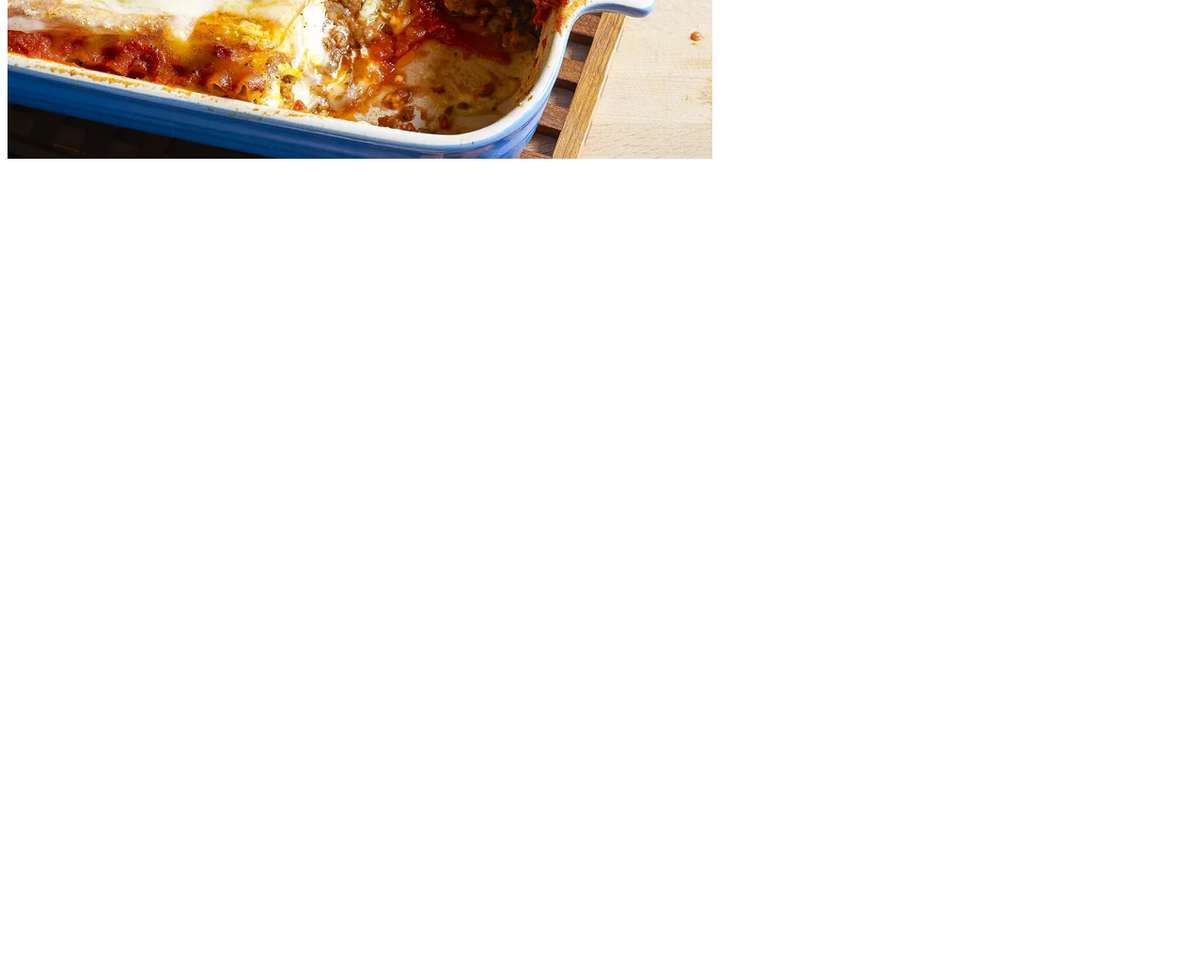
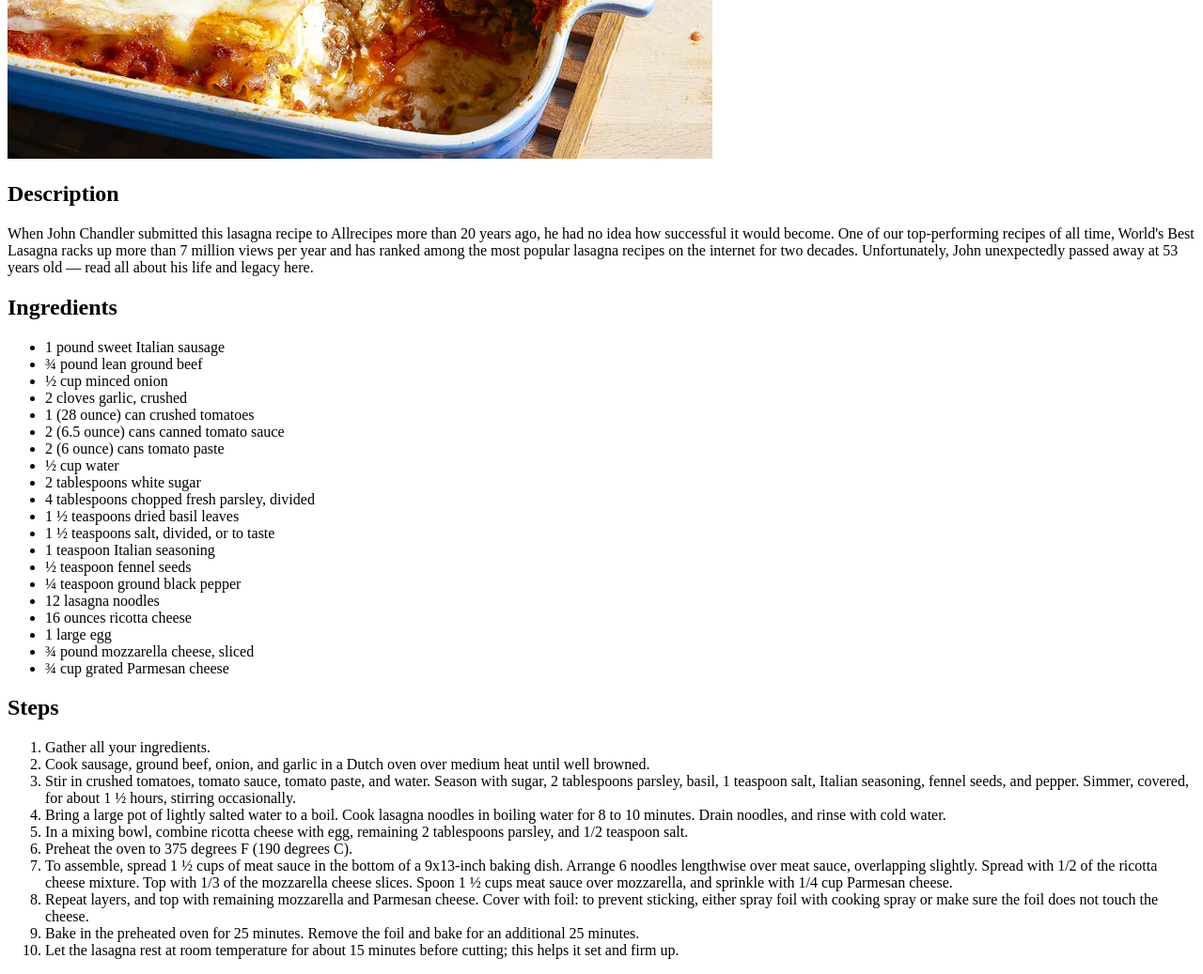
Before and after one commit to DanielKlimek/odin-recipes, a plain HTML site: page recipes/lasgna.html in a window 1280 px wide. Shown: the part 500-1537 px from the top of the page at 94% size. Before the commit the page ends 800 px from the top, so only its background shows below. Drawn offline with Linux system fonts and the light colour scheme.

Commit message:
adding content to lasgna page
adding description, ingredients and steps for lasgna dish

```diff
--- a/recipes/lasgna.html
+++ b/recipes/lasgna.html
@@ -8,6 +8,83 @@
   <body>
     <a href="../index.html">Home</a>
     <h1>World's Best Lasagna</h1>
-    <img src="../pictures/lasgna.webp" alt="Lasagna">
+    <img src="../pictures/lasgna.webp" alt="Lasagna" />
+    <h2>Description</h2>
+    <p>
+      When John Chandler submitted this lasagna recipe to Allrecipes more than
+      20 years ago, he had no idea how successful it would become. One of our
+      top-performing recipes of all time, World's Best Lasagna racks up more
+      than 7 million views per year and has ranked among the most popular
+      lasagna recipes on the internet for two decades. Unfortunately, John
+      unexpectedly passed away at 53 years old — read all about his life and
+      legacy here.
+    </p>
+    <h2>Ingredients</h2>
+    <ul>
+      <li>1 pound sweet Italian sausage</li>
+      <li>¾ pound lean ground beef</li>
+      <li>½ cup minced onion</li>
+      <li>2 cloves garlic, crushed</li>
+      <li>1 (28 ounce) can crushed tomatoes</li>
+      <li>2 (6.5 ounce) cans canned tomato sauce</li>
+      <li>2 (6 ounce) cans tomato paste</li>
+      <li>½ cup water</li>
+      <li>2 tablespoons white sugar</li>
+      <li>4 tablespoons chopped fresh parsley, divided</li>
+      <li>1 ½ teaspoons dried basil leaves</li>
+      <li>1 ½ teaspoons salt, divided, or to taste</li>
+      <li>1 teaspoon Italian seasoning</li>
+      <li>½ teaspoon fennel seeds</li>
+      <li>¼ teaspoon ground black pepper</li>
+      <li>12 lasagna noodles</li>
+      <li>16 ounces ricotta cheese</li>
+      <li>1 large egg</li>
+      <li>¾ pound mozzarella cheese, sliced</li>
+      <li>¾ cup grated Parmesan cheese</li>
+    </ul>
+    <h2>Steps</h2>
+    <ol>
+      <li>Gather all your ingredients.</li>
+      <li>
+        Cook sausage, ground beef, onion, and garlic in a Dutch oven over medium
+        heat until well browned.
+      </li>
+      <li>
+        Stir in crushed tomatoes, tomato sauce, tomato paste, and water. Season
+        with sugar, 2 tablespoons parsley, basil, 1 teaspoon salt, Italian
+        seasoning, fennel seeds, and pepper. Simmer, covered, for about 1 ½
+        hours, stirring occasionally.
+      </li>
+      <li>
+        Bring a large pot of lightly salted water to a boil. Cook lasagna
+        noodles in boiling water for 8 to 10 minutes. Drain noodles, and rinse
+        with cold water.
+      </li>
+      <li>
+        In a mixing bowl, combine ricotta cheese with egg, remaining 2
+        tablespoons parsley, and 1/2 teaspoon salt.
+      </li>
+      <li>Preheat the oven to 375 degrees F (190 degrees C).</li>
+      <li>
+        To assemble, spread 1 ½ cups of meat sauce in the bottom of a 9x13-inch
+        baking dish. Arrange 6 noodles lengthwise over meat sauce, overlapping
+        slightly. Spread with 1/2 of the ricotta cheese mixture. Top with 1/3 of
+        the mozzarella cheese slices. Spoon 1 ½ cups meat sauce over mozzarella,
+        and sprinkle with 1/4 cup Parmesan cheese.
+      </li>
+      <li>
+        Repeat layers, and top with remaining mozzarella and Parmesan cheese.
+        Cover with foil: to prevent sticking, either spray foil with cooking
+        spray or make sure the foil does not touch the cheese.
+      </li>
+      <li>
+        Bake in the preheated oven for 25 minutes. Remove the foil and bake for
+        an additional 25 minutes.
+      </li>
+      <li>
+        Let the lasagna rest at room temperature for about 15 minutes before
+        cutting; this helps it set and firm up.
+      </li>
+    </ol>
   </body>
 </html>
```
